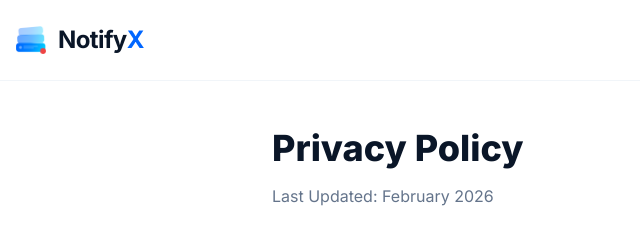
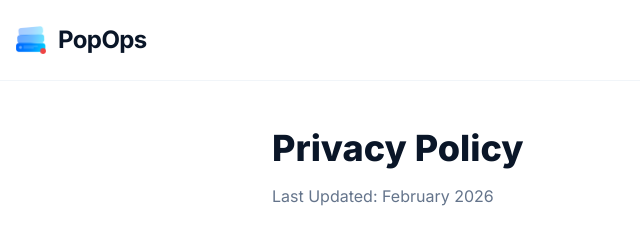
Before and after one commit to iamadeelchaudhary/app.popops, a plain HTML site: page privacy.html in a window 1280 px wide. Shown: the top 237 px of the page, 0-640 px from the left. Drawn offline with nearby package versions, Linux system fonts and the light colour scheme.

Commit message:
minor changes

```diff
--- a/privacy.html
+++ b/privacy.html
@@ -43,7 +43,7 @@
         <a href="index.html" class="flex items-center">
           <img style="width: 30px" src="popops-logo.png" />
           <span class="ml-3 text-2xl font-bold tracking-tight"
-            >Notify<span class="text-brandPrimary">X</span></span
+            >PopOps</span
           >
         </a>
         <div class="hidden md:flex space-x-8 font-medium">
```
